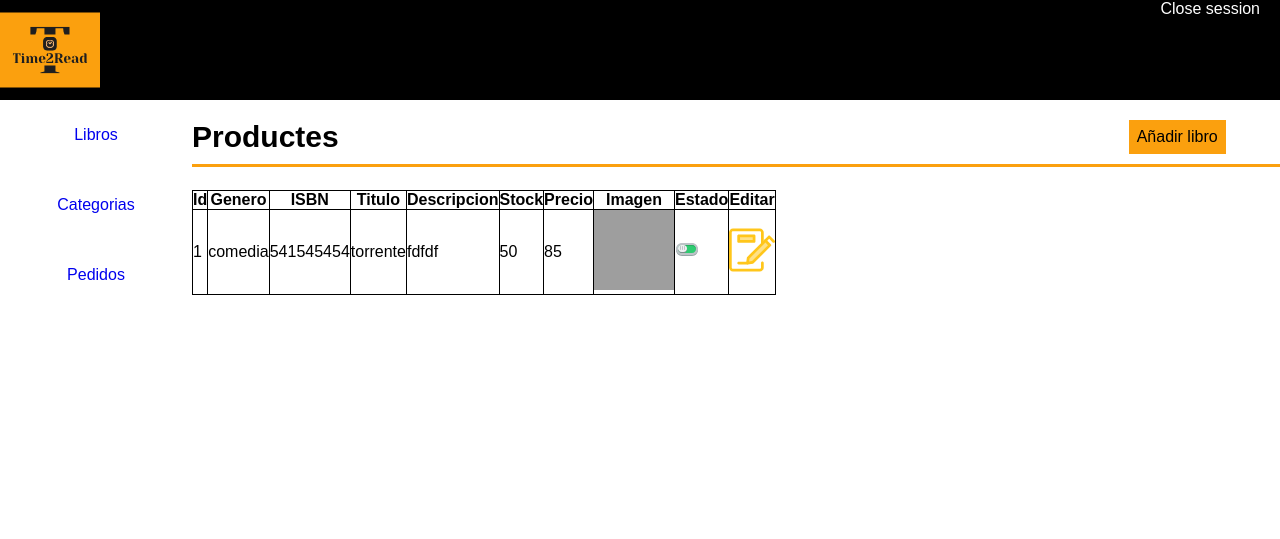
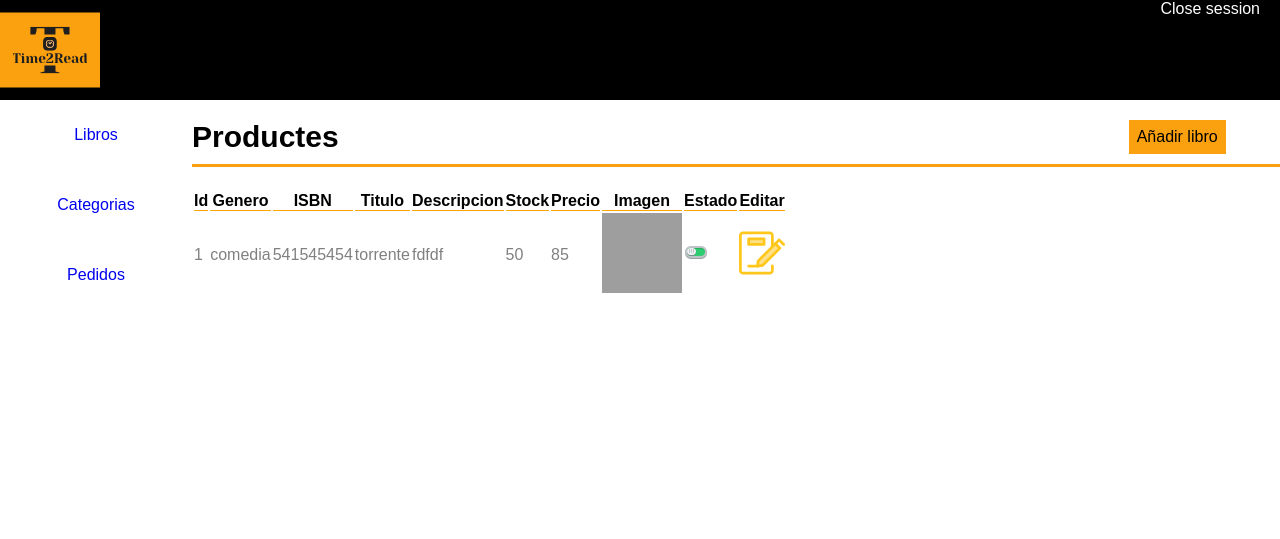
Before and after one commit to vladosamerikos/LlibreriaWeb, a PHP site: the page made by index.php in a window 1280 px wide. Shown: the top 539 px of the page. Run offline with PHP 8.4, Linux system fonts and the light colour scheme; the visitor is signed in with stand-in values (Sample User, id 1); data comes from the database, SQL or seed files in the repository; grey boxes are pictures that could not be loaded.

Commit message:
some styles

```diff
--- a/style.css
+++ b/style.css
@@ -68,13 +68,16 @@ a {
 
 .admin-panel-libros-table {
     display: inline-block;
-    border-collapse: collapse;
+
 }
 
-.admin-panel-libros-table td,
-th,
-tr {
-    border: 1px solid black;
+.admin-panel-libros-table td {
+    color: gray;
+}
+
+.admin-panel-libros-table th {
+    color: black;
+    border-bottom: 1px solid orange;
 }
 
 .libroicon {
@@ -101,7 +104,7 @@ tr {
 .admin-panel-pedidos-table td,
 th,
 tr {
-    border: 1px solid black;
+
 }
 
 /* Titulos de paginas del panel de Administrador */
```
